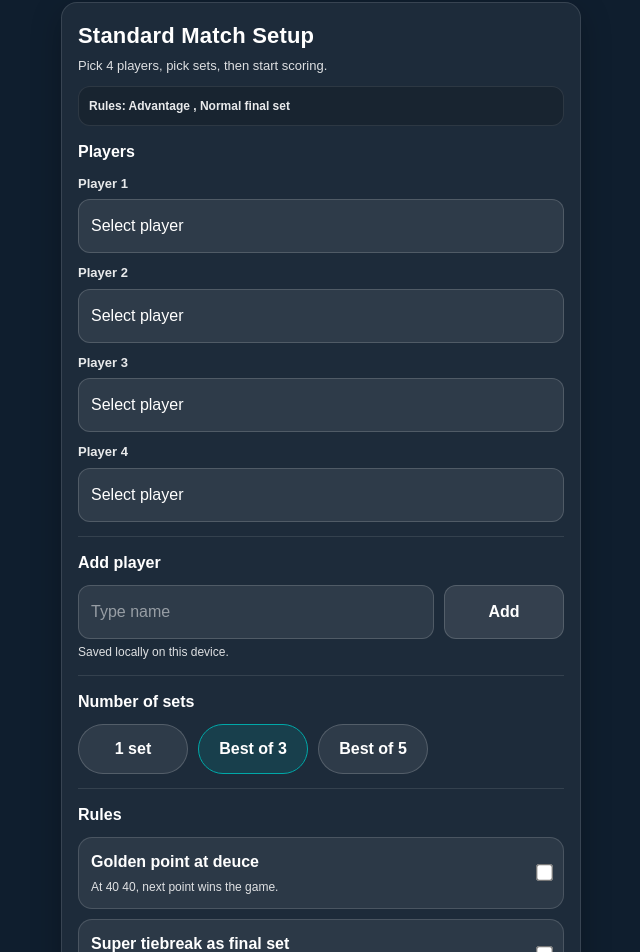
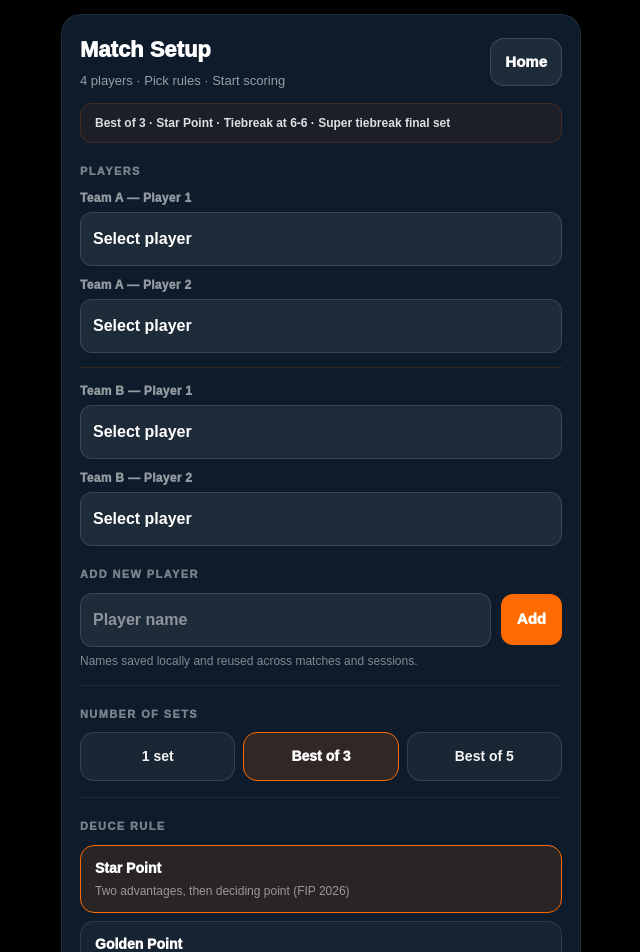
Before and after one commit to DavidBSA/easypadel-score, a Next.js app: page /match/setup in a window 1280 px wide. Shown: the part 14-966 px from the top of the page, without its empty margins (319-959 px from the left). Built offline with nearby package versions, Linux system fonts and the light colour scheme.

Commit message:
feat: match setup reskin + deuce mode selector + tiebreak toggles

```diff
--- a/app/match/setup/page.tsx
+++ b/app/match/setup/page.tsx
@@ -3,24 +3,29 @@
 import React, { useEffect, useMemo, useState } from "react";
 import { useRouter } from "next/navigation";
 
-const NAVY = "#0F1E2E";
+const BLACK = "#000000";
+const NAVY = "#0D1B2A";
 const WHITE = "#FFFFFF";
-const TEAL = "#00A8A8";
+const ORANGE = "#FF6B00";
+const WARM_WHITE = "#F5F5F5";
+
+const STORAGE_PLAYERS_KEY = "eps_players";
+const STORAGE_MATCH_KEY = "eps_match_payload";
+
+type DeuceMode = "star" | "golden" | "traditional";
 
 type MatchRules = {
-  goldenPoint: boolean;
-  superTiebreakFinalSet: boolean;
+  deuceMode: DeuceMode;
+  tiebreak: boolean;
+  superTiebreak: boolean;
 };
 
 type MatchPayload = {
-  players: string[];
-  mode: "standard";
+  sessionCode: string;
+  players: { slot: string; name: string }[];
   sets: number;
   rules: MatchRules;
 };
-
-const STORAGE_PLAYERS_KEY = "eps_players";
-const STORAGE_MATCH_KEY = "eps_match_payload";
 
 function safeParseJSON<T>(value: string | null, fallback: T): T {
   try {
@@ -35,18 +40,38 @@ function normalizeName(name: string): string {
   return name.trim().replace(/\s+/g, " ");
 }
 
+function makeCode() {
+  const chars = "ABCDEFGHJKLMNPQRSTUVWXYZ23456789";
+  const date = new Date().toISOString().slice(0, 10).replace(/-/g, "");
+  let suffix = "";
+  for (let i = 0; i < 4; i++) suffix += chars[Math.floor(Math.random() * chars.length)];
+  return `EPSSM-${date}-${suffix}`;
+}
+
+const SLOTS = [
+  { key: "teamA1", label: "Team A — Player 1" },
+  { key: "teamA2", label: "Team A — Player 2" },
+  { key: "teamB1", label: "Team B — Player 1" },
+  { key: "teamB2", label: "Team B — Player 2" },
+];
+
+const DEUCE_OPTIONS: { value: DeuceMode; label: string; desc: string }[] = [
+  { value: "star", label: "Star Point", desc: "Two advantages, then deciding point (FIP 2026)" },
+  { value: "golden", label: "Golden Point", desc: "Deciding point immediately at first deuce" },
+  { value: "traditional", label: "Traditional", desc: "Unlimited advantage until 2-point lead" },
+];
+
 export default function MatchSetupPage() {
   const router = useRouter();
 
   const [savedPlayers, setSavedPlayers] = useState<string[]>([]);
-  const [selected, setSelected] = useState<string[]>(["", "", "", ""]);
-
+  const [selected, setSelected] = useState<Record<string, string>>({
+    teamA1: "", teamA2: "", teamB1: "", teamB2: "",
+  });
   const [sets, setSets] = useState<number>(3);
-
-  // Safer defaults, user can enable if they want.
-  const [goldenPoint, setGoldenPoint] = useState<boolean>(false);
-  const [superTiebreakFinalSet, setSuperTiebreakFinalSet] = useState<boolean>(false);
-
+  const [deuceMode, setDeuceMode] = useState<DeuceMode>("star");
+  const [tiebreak, setTiebreak] = useState<boolean>(true);
+  const [superTiebreak, setSuperTiebreak] = useState<boolean>(true);
   const [newPlayerName, setNewPlayerName] = useState<string>("");
   const [error, setError] = useState<string>("");
 
@@ -54,72 +79,53 @@ export default function MatchSetupPage() {
     const initial = safeParseJSON<string[]>(localStorage.getItem(STORAGE_PLAYERS_KEY), []);
     const cleaned = Array.from(new Set(initial.map(normalizeName).filter(Boolean)));
     setSavedPlayers(cleaned);
-
     if (cleaned.length >= 4) {
-      setSelected([cleaned[0] ?? "", cleaned[1] ?? "", cleaned[2] ?? "", cleaned[3] ?? ""]);
+      setSelected({ teamA1: cleaned[0], teamA2: cleaned[1], teamB1: cleaned[2], teamB2: cleaned[3] });
     }
   }, []);
 
   const canStart = useMemo(() => {
-    const names = selected.map(normalizeName).filter(Boolean);
-    if (names.length !== 4) return false;
-    return new Set(names).size === 4;
+    const names = Object.values(selected).map(normalizeName).filter(Boolean);
+    return names.length === 4 && new Set(names).size === 4;
   }, [selected]);
 
   const rulesSummary = useMemo(() => {
-    const gp = goldenPoint ? "Golden point" : "Advantage";
-    const st =
-      sets === 1
-        ? "No final set rules"
-        : superTiebreakFinalSet
-        ? "Super tiebreak final set"
-        : "Normal final set";
-    return `${gp} , ${st}`;
-  }, [goldenPoint, sets, superTiebreakFinalSet]);
+    const deuce = DEUCE_OPTIONS.find((d) => d.value === deuceMode)?.label ?? "Star Point";
+    const tb = tiebreak ? "Tiebreak at 6-6" : "No tiebreak";
+    const st = sets > 1 && superTiebreak ? "Super tiebreak final set" : null;
+    return [deuce, tb, st].filter(Boolean).join(" · ");
+  }, [deuceMode, tiebreak, superTiebreak, sets]);
 
-  function updateSelected(index: number, value: string) {
+  function updateSelected(slot: string, value: string) {
     setError("");
-    setSelected((prev) => {
-      const next = [...prev];
-      next[index] = value;
-      return next;
-    });
+    setSelected((prev) => ({ ...prev, [slot]: value }));
   }
 
   function addPlayer() {
     const name = normalizeName(newPlayerName);
     if (!name) return;
-
     setError("");
-
     setSavedPlayers((prev) => {
       const next = Array.from(new Set([...prev, name]));
       localStorage.setItem(STORAGE_PLAYERS_KEY, JSON.stringify(next));
       return next;
     });
-
     setNewPlayerName("");
   }
 
   function startMatch() {
-    const names = selected.map(normalizeName).filter(Boolean);
-
-    if (names.length !== 4) {
-      setError("Please select 4 players.");
-      return;
-    }
-    if (new Set(names).size !== 4) {
-      setError("Players must be unique.");
-      return;
-    }
+    const names = Object.values(selected).map(normalizeName).filter(Boolean);
+    if (names.length !== 4) { setError("Please select all 4 players."); return; }
+    if (new Set(names).size !== 4) { setError("All 4 players must be different."); return; }
 
     const payload: MatchPayload = {
-      players: names,
-      mode: "standard",
+      sessionCode: makeCode(),
+      players: SLOTS.map((s) => ({ slot: s.key, name: normalizeName(selected[s.key]) })),
       sets,
       rules: {
-        goldenPoint,
-        superTiebreakFinalSet: sets === 1 ? false : superTiebreakFinalSet,
+        deuceMode,
+        tiebreak,
+        superTiebreak: sets === 1 ? false : superTiebreak,
       },
     };
 
@@ -127,222 +133,310 @@ export default function MatchSetupPage() {
     router.push("/match");
   }
 
-  // Dynamic style helper must NOT live inside a Record<string, CSSProperties>
+  // ─── Dynamic style helpers ────────────────────────────────────────────────
+
   const pillStyle = (active: boolean): React.CSSProperties => ({
-    padding: "12px 12px",
-    borderRadius: 999,
-    border: active ? `1px solid ${TEAL}` : "1px solid rgba(255,255,255,0.18)",
-    background: active ? "rgba(0,168,168,0.16)" : "rgba(255,255,255,0.08)",
-    color: WHITE,
-    fontWeight: 900,
+    padding: "13px 14px",
+    borderRadius: 14,
+    border: active ? `1px solid ${ORANGE}` : "1px solid rgba(255,255,255,0.12)",
+    background: active ? "rgba(255,107,0,0.15)" : "rgba(255,255,255,0.05)",
+    color: active ? WHITE : WARM_WHITE,
+    fontWeight: active ? 1000 : 900,
     cursor: "pointer",
-    userSelect: "none",
-    minWidth: 110,
-    textAlign: "center",
+    userSelect: "none" as const,
+    flex: 1,
+    textAlign: "center" as const,
+    fontSize: 14,
+  });
+
+  const deuceCardStyle = (active: boolean): React.CSSProperties => ({
+    borderRadius: 14,
+    padding: "12px 14px",
+    border: active ? `1px solid ${ORANGE}` : "1px solid rgba(255,255,255,0.10)",
+    background: active ? "rgba(255,107,0,0.12)" : "rgba(255,255,255,0.04)",
+    cursor: "pointer",
+    display: "grid",
+    gap: 3,
   });
 
   const styles: Record<string, React.CSSProperties> = {
     page: {
       minHeight: "100vh",
-      background: NAVY,
+      background: BLACK,
       color: WHITE,
       padding: 16,
       display: "flex",
       justifyContent: "center",
+      alignItems: "flex-start",
     },
     card: {
       width: "100%",
       maxWidth: 520,
-      background: "rgba(255,255,255,0.06)",
-      border: "1px solid rgba(255,255,255,0.12)",
-      borderRadius: 16,
-      padding: 16,
-      boxShadow: "0 10px 30px rgba(0,0,0,0.25)",
+      background: NAVY,
+      border: "1px solid rgba(255,255,255,0.08)",
+      borderRadius: 20,
+      padding: 18,
+      boxShadow: "0 12px 40px rgba(0,0,0,0.50)",
+      marginTop: 12,
+      marginBottom: 32,
     },
-    title: { fontSize: 22, fontWeight: 800, letterSpacing: 0.2, marginBottom: 4 },
-    subtitle: { opacity: 0.85, marginBottom: 10, fontSize: 13 },
-    summary: {
+    titleRow: {
+      display: "flex",
+      justifyContent: "space-between",
+      alignItems: "center",
+      gap: 10,
+    },
+    title: { fontSize: 22, fontWeight: 1000 },
+    subtitle: { color: WARM_WHITE, opacity: 0.6, fontSize: 13, marginTop: 5 },
+    summaryBar: {
+      marginTop: 12,
+      borderRadius: 12,
+      padding: "10px 14px",
+      background: "rgba(255,107,0,0.07)",
+      border: "1px solid rgba(255,107,0,0.18)",
+      fontSize: 12,
+      fontWeight: 900,
+      color: WARM_WHITE,
       opacity: 0.9,
-      fontSize: 12,
-      fontWeight: 850,
-      background: "rgba(0,0,0,0.18)",
-      border: "1px solid rgba(255,255,255,0.10)",
-      borderRadius: 12,
-      padding: 10,
-      marginBottom: 12,
     },
-    sectionTitle: { fontWeight: 800, marginTop: 14, marginBottom: 10 },
-    row: { display: "flex", gap: 10, alignItems: "center" },
-    grid: { display: "grid", gridTemplateColumns: "1fr", gap: 10 },
+    sectionLabel: {
+      fontSize: 11,
+      fontWeight: 1000,
+      letterSpacing: 1.4,
+      opacity: 0.45,
+      textTransform: "uppercase" as const,
+      marginTop: 20,
+      marginBottom: 10,
+    },
+    playerGrid: { display: "grid", gap: 10 },
+    playerRow: { display: "grid", gap: 5 },
+    playerLabel: { fontSize: 12, fontWeight: 1000, opacity: 0.55, letterSpacing: 0.3 },
     select: {
       width: "100%",
-      background: "rgba(255,255,255,0.08)",
+      background: "rgba(255,255,255,0.07)",
       color: WHITE,
-      border: "1px solid rgba(255,255,255,0.16)",
+      border: "1px solid rgba(255,255,255,0.12)",
       borderRadius: 12,
       padding: "14px 12px",
       fontSize: 16,
       outline: "none",
+      fontWeight: 900,
     },
+    teamDivider: {
+      height: 1,
+      background: "rgba(255,107,0,0.15)",
+      margin: "4px 0",
+    },
+    addRow: { display: "flex", gap: 10, alignItems: "center" },
     input: {
-      width: "100%",
-      background: "rgba(255,255,255,0.08)",
+      flex: 1,
+      background: "rgba(255,255,255,0.07)",
       color: WHITE,
-      border: "1px solid rgba(255,255,255,0.16)",
+      border: "1px solid rgba(255,255,255,0.12)",
       borderRadius: 12,
       padding: "14px 12px",
       fontSize: 16,
       outline: "none",
+      fontWeight: 900,
     },
-    button: {
-      width: "100%",
-      background: TEAL,
-      color: NAVY,
+    addBtn: {
+      borderRadius: 12,
+      padding: "14px 16px",
+      fontSize: 15,
+      fontWeight: 1000,
+      cursor: "pointer",
       border: "none",
-      borderRadius: 14,
-      padding: "16px 14px",
-      fontSize: 18,
-      fontWeight: 900,
-      cursor: "pointer",
-      boxShadow: "0 10px 18px rgba(0,168,168,0.18)",
+      background: ORANGE,
+      color: WHITE,
+      whiteSpace: "nowrap" as const,
     },
-    buttonSecondary: {
-      background: "rgba(255,255,255,0.10)",
-      color: WHITE,
-      border: "1px solid rgba(255,255,255,0.16)",
-      borderRadius: 12,
-      padding: "14px 12px",
-      fontSize: 16,
-      fontWeight: 800,
-      cursor: "pointer",
-      minWidth: 120,
-      whiteSpace: "nowrap",
-    },
-    pillRow: { display: "flex", gap: 10, flexWrap: "wrap" },
+    pillRow: { display: "flex", gap: 8 },
+    deuceGrid: { display: "grid", gap: 8 },
+    deuceLabel: { fontSize: 14, fontWeight: 1000 },
+    deuceDesc: { fontSize: 12, opacity: 0.55, color: WARM_WHITE },
     toggle: {
       display: "flex",
       alignItems: "center",
       justifyContent: "space-between",
       gap: 12,
+      background: "rgba(255,255,255,0.04)",
+      border: "1px solid rgba(255,255,255,0.09)",
+      borderRadius: 14,
+      padding: "12px 14px",
+    },
+    toggleLabel: { fontWeight: 900, fontSize: 14 },
+    toggleDesc: { fontSize: 12, opacity: 0.5, color: WARM_WHITE, marginTop: 3 },
+    divider: { height: 1, background: "rgba(255,255,255,0.07)", margin: "16px 0" },
+    startBtn: {
+      width: "100%",
+      background: ORANGE,
+      color: WHITE,
+      border: "none",
+      borderRadius: 16,
+      padding: "18px 14px",
+      fontSize: 18,
+      fontWeight: 1000,
+      cursor: "pointer",
+      marginTop: 20,
+      letterSpacing: 0.3,
+    },
+    backBtn: {
+      borderRadius: 14,
+      padding: "12px 14px",
+      fontSize: 15,
+      fontWeight: 950,
+      cursor: "pointer",
+      border: "1px solid rgba(255,255,255,0.14)",
       background: "rgba(255,255,255,0.07)",
-      border: "1px solid rgba(255,255,255,0.14)",
-      borderRadius: 14,
-      padding: 12,
+      color: WHITE,
+      whiteSpace: "nowrap" as const,
     },
-    small: { fontSize: 12, opacity: 0.85, marginTop: 4 },
+    small: { fontSize: 12, color: WARM_WHITE, opacity: 0.5, marginTop: 6, lineHeight: 1.35 },
     error: {
       marginTop: 12,
-      background: "rgba(255,64,64,0.12)",
+      background: "rgba(255,64,64,0.10)",
       border: "1px solid rgba(255,64,64,0.30)",
       color: WHITE,
-      padding: 10,
+      padding: 12,
       borderRadius: 12,
-      fontWeight: 800,
+      fontWeight: 900,
+      fontSize: 13,
     },
-    divider: { height: 1, background: "rgba(255,255,255,0.10)", margin: "14px 0" },
   };
 
   return (
     <div style={styles.page}>
       <div style={styles.card}>
-        <div style={styles.title}>Standard Match Setup</div>
-        <div style={styles.subtitle}>Pick 4 players, pick sets, then start scoring.</div>
 
-        <div style={styles.summary}>Rules: {rulesSummary}</div>
+        {/* ── Header ── */}
+        <div style={styles.titleRow}>
+          <div>
+            <div style={styles.title}>Match Setup</div>
+            <div style={styles.subtitle}>4 players · Pick rules · Start scoring</div>
+          </div>
+          <button style={styles.backBtn} onClick={() => router.push("/")}>Home</button>
+        </div>
 
-        <div style={styles.sectionTitle}>Players</div>
-        <div style={styles.grid}>
-          {["Player 1", "Player 2", "Player 3", "Player 4"].map((label, i) => (
-            <div key={label}>
-              <div style={{ fontSize: 13, opacity: 0.9, marginBottom: 6, fontWeight: 800 }}>{label}</div>
-              <select style={styles.select} value={selected[i]} onChange={(e) => updateSelected(i, e.target.value)}>
+        <div style={styles.summaryBar}>
+          {sets === 1 ? "1 set" : `Best of ${sets}`} · {rulesSummary}
+        </div>
+
+        {/* ── Players ── */}
+        <div style={styles.sectionLabel}>Players</div>
+        <div style={styles.playerGrid}>
+          {SLOTS.map((slot, i) => (
+            <React.Fragment key={slot.key}>
+              {i === 2 && <div style={styles.teamDivider} />}
+              <div style={styles.playerRow}>
+                <div style={styles.playerLabel}>{slot.label}</div>
+                <select
+                  style={styles.select}
+                  value={selected[slot.key]}
+                  onChange={(e) => updateSelected(slot.key, e.target.value)}
+                >
                   <option value="">Select player</option>
                   {savedPlayers.map((p) => (
-                  <option key={p} value={p}>
-                    {p}
-                  </option>
+                    <option key={p} value={p}>{p}</option>
                   ))}
                 </select>
+              </div>
+            </React.Fragment>
+          ))}
+        </div>
+
+        {/* ── Add player ── */}
+        <div style={styles.sectionLabel}>Add new player</div>
+        <div style={styles.addRow}>
+          <input
+            style={styles.input}
+            value={newPlayerName}
+            placeholder="Player name"
+            onChange={(e) => setNewPlayerName(e.target.value)}
+            onKeyDown={(e) => { if (e.key === "Enter") addPlayer(); }}
+          />
+          <button style={styles.addBtn} onClick={addPlayer}>Add</button>
+        </div>
+        <div style={styles.small}>Names saved locally and reused across matches and sessions.</div>
+
+        <div style={styles.divider} />
+
+        {/* ── Sets ── */}
+        <div style={styles.sectionLabel}>Number of sets</div>
+        <div style={styles.pillRow}>
+          {[1, 3, 5].map((n) => (
+            <div key={n} style={pillStyle(sets === n)} onClick={() => setSets(n)}>
+              {n === 1 ? "1 set" : `Best of ${n}`}
             </div>
           ))}
         </div>
 
         <div style={styles.divider} />
 
-        <div style={styles.sectionTitle}>Add player</div>
-        <div style={styles.row}>
-          <input
-            style={styles.input}
-            value={newPlayerName}
-            placeholder="Type name"
-            onChange={(e) => setNewPlayerName(e.target.value)}
-            onKeyDown={(e) => {
-              if (e.key === "Enter") addPlayer();
-            }}
-          />
-          <button style={styles.buttonSecondary} onClick={addPlayer}>
-            Add
-          </button>
+        {/* ── Deuce mode ── */}
+        <div style={styles.sectionLabel}>Deuce rule</div>
+        <div style={styles.deuceGrid}>
+          {DEUCE_OPTIONS.map((opt) => (
+            <div
+              key={opt.value}
+              style={deuceCardStyle(deuceMode === opt.value)}
+              onClick={() => setDeuceMode(opt.value)}
+            >
+              <div style={styles.deuceLabel}>{opt.label}</div>
+              <div style={styles.deuceDesc}>{opt.desc}</div>
             </div>
-        <div style={styles.small}>Saved locally on this device.</div>
-
-        <div style={styles.divider} />
-
-        <div style={styles.sectionTitle}>Number of sets</div>
-        <div style={styles.pillRow}>
-          <div style={pillStyle(sets === 1)} onClick={() => setSets(1)}>
-            1 set
-          </div>
-          <div style={pillStyle(sets === 3)} onClick={() => setSets(3)}>
-            Best of 3
-          </div>
-          <div style={pillStyle(sets === 5)} onClick={() => setSets(5)}>
-            Best of 5
-          </div>
+          ))}
         </div>
 
         <div style={styles.divider} />
 
-        <div style={styles.sectionTitle}>Rules</div>
+        {/* ── Tiebreak toggles ── */}
+        <div style={styles.sectionLabel}>Tiebreak rules</div>
         <div style={{ display: "grid", gap: 10 }}>
           <div style={styles.toggle}>
             <div>
-              <div style={{ fontWeight: 900 }}>Golden point at deuce</div>
-              <div style={styles.small}>At 40 40, next point wins the game.</div>
+              <div style={styles.toggleLabel}>Tiebreak at 6-6</div>
+              <div style={styles.toggleDesc}>First to 7 points, win by 2</div>
             </div>
             <input
-              aria-label="Golden point"
               type="checkbox"
-              checked={goldenPoint}
-              onChange={(e) => setGoldenPoint(e.target.checked)}
-              style={{ transform: "scale(1.3)" }}
+              checked={tiebreak}
+              onChange={(e) => setTiebreak(e.target.checked)}
+              style={{ transform: "scale(1.4)", accentColor: ORANGE }}
+              aria-label="Tiebreak at 6-6"
             />
           </div>
 
-          <div style={{ ...styles.toggle, opacity: sets === 1 ? 0.55 : 1 }}>
+          <div style={{ ...styles.toggle, opacity: sets === 1 ? 0.45 : 1 }}>
             <div>
-              <div style={{ fontWeight: 900 }}>Super tiebreak as final set</div>
-              <div style={styles.small}>Final set becomes first to 10, win by 2.</div>
-              {sets === 1 ? <div style={styles.small}>Not used for 1 set matches.</div> : null}
+              <div style={styles.toggleLabel}>Super tiebreak — final set</div>
+              <div style={styles.toggleDesc}>
+                {sets === 1
+                  ? "Not applicable for 1 set matches"
+                  : "Final set replaced by first to 10, win by 2"}
+              </div>
             </div>
             <input
+              type="checkbox"
+              checked={sets === 1 ? false : superTiebreak}
+              onChange={(e) => setSuperTiebreak(e.target.checked)}
+              disabled={sets === 1}
+              style={{ transform: "scale(1.4)", accentColor: ORANGE }}
               aria-label="Super tiebreak final set"
-              type="checkbox"
-              checked={superTiebreakFinalSet}
-              onChange={(e) => setSuperTiebreakFinalSet(e.target.checked)}
-              style={{ transform: "scale(1.3)" }}
-              disabled={sets === 1}
             />
           </div>
         </div>
 
-        {error ? <div style={styles.error}>{error}</div> : null}
+        {error && <div style={styles.error}>{error}</div>}
 
-        <div style={{ marginTop: 16 }}>
-          <button style={{ ...styles.button, opacity: canStart ? 1 : 0.45 }} onClick={startMatch} disabled={!canStart}>
-            Start match
+        {/* ── Start ── */}
+        <button
+          style={{ ...styles.startBtn, opacity: canStart ? 1 : 0.4 }}
+          onClick={startMatch}
+          disabled={!canStart}
+        >
+          Start match →
         </button>
-        </div>
+
       </div>
     </div>
   );
```
Lines whose indentation alone changed are shown as unchanged.
